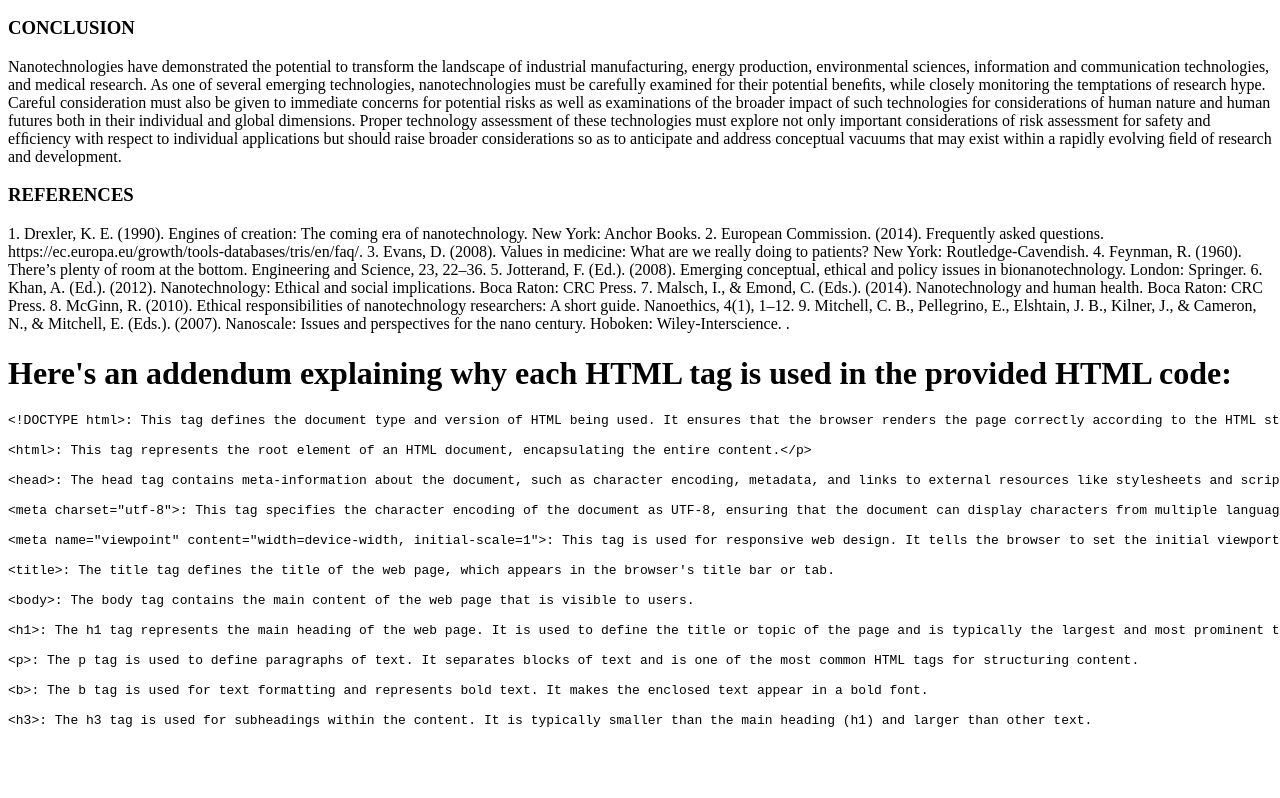
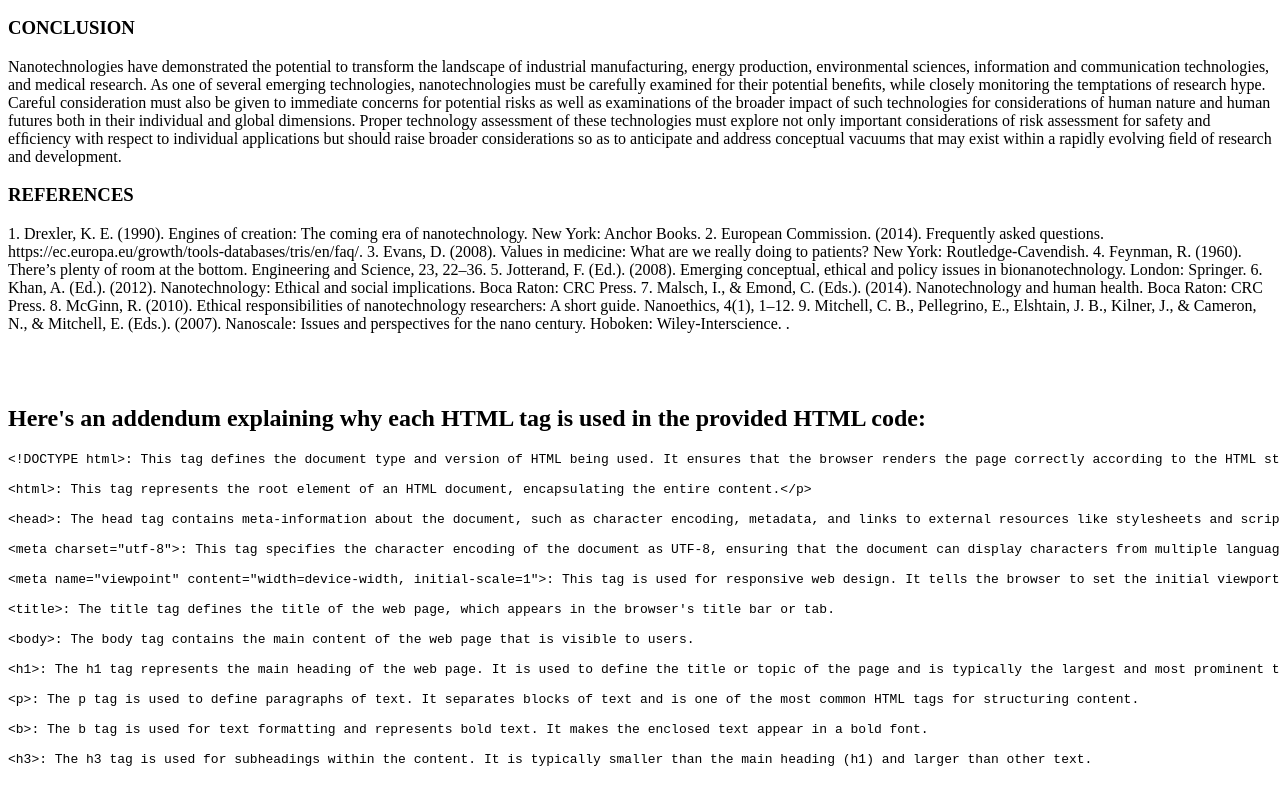
Before and after one commit to agamgoyal19/homework_2, a website: page src/index.html in a window 1280 px wide. Shown: the part 1709-2507 px from the top of the page. Before the commit the page ends 2468 px from the top, so only its background shows below. Drawn offline with Linux system fonts and the light colour scheme.

Commit message:
Update index.html

```diff
--- a/src/index.html
+++ b/src/index.html
@@ -193,14 +193,15 @@
 
 </body>
 </html>
-
+<br>
+<br>
 <!DOCTYPE html>
 
 <html>
 
 <body>
 
-<h1>Here's an addendum explaining why each HTML tag is used in the provided HTML code:</h1>
+<h2>Here's an addendum explaining why each HTML tag is used in the provided HTML code:</h2>
 
 <article>
 
```
